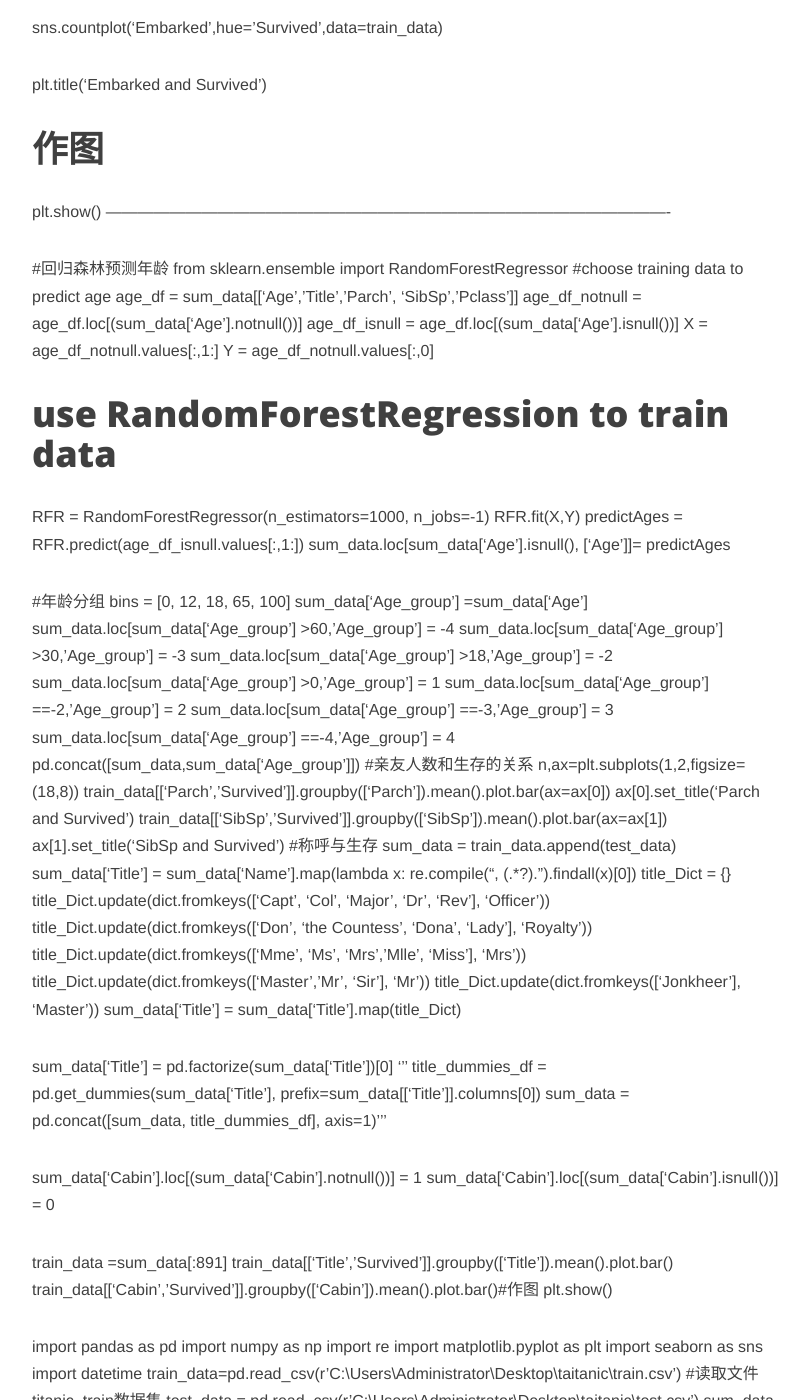
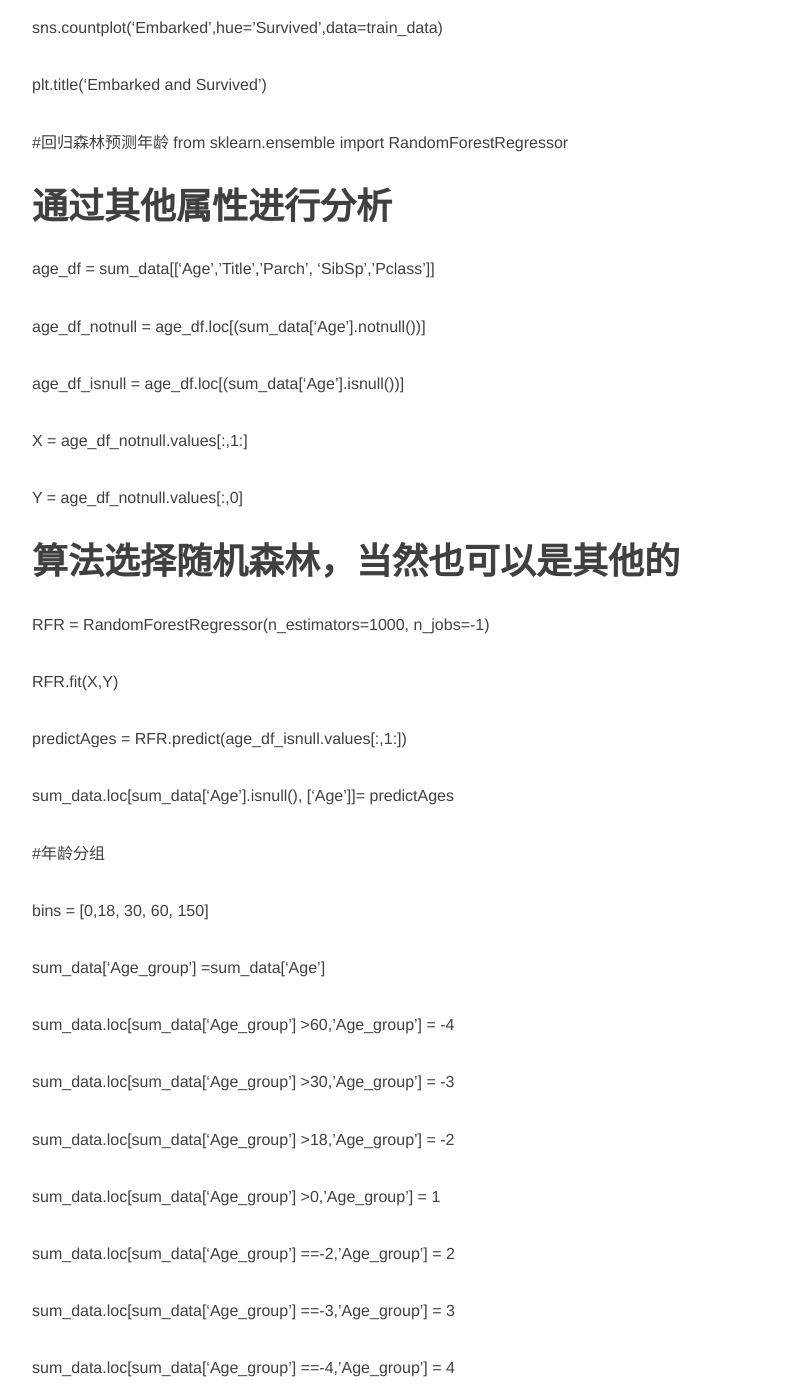
Before and after one commit to cyc19950621/cyc19950621.github.io, a Jekyll site: the page built from _posts/2019-04-03-titanic.md, in a window 1280 px wide and 1400 px high, scrolled down 3620 px. Shown: the whole window, without its empty margins (233-1042 px from the left). Built offline with Jekyll 4.4.1, drawn with Linux system fonts in a browser that asks for light colours; nearby versions of some CDN libraries; comment, search, counter and statistics services are not loaded; some of the changed text lies outside the part shown.

Commit message:
Update 2019-04-03-titanic.md

```diff
--- a/_posts/2019-04-03-titanic.md
+++ b/_posts/2019-04-03-titanic.md
@@ -98,64 +98,110 @@ plt.xticks(rotation = 0)
 sns.countplot('Embarked',hue='Survived',data=train_data)
 
 plt.title('Embarked and Survived')
-# 作图
-plt.show()
-----------------------------------------------------------------------------------------------------------
 
 #回归森林预测年龄
 from sklearn.ensemble import RandomForestRegressor
-#choose training data to predict age
+
+# 通过其他属性进行分析
+
 age_df = sum_data[['Age','Title','Parch', 'SibSp','Pclass']]
+
 age_df_notnull = age_df.loc[(sum_data['Age'].notnull())]
+
 age_df_isnull = age_df.loc[(sum_data['Age'].isnull())]
+
 X = age_df_notnull.values[:,1:]
+
 Y = age_df_notnull.values[:,0]
-# use RandomForestRegression to train data
+
+# 算法选择随机森林，当然也可以是其他的
+
 RFR = RandomForestRegressor(n_estimators=1000, n_jobs=-1)
+
 RFR.fit(X,Y)
+
 predictAges = RFR.predict(age_df_isnull.values[:,1:])
+
 sum_data.loc[sum_data['Age'].isnull(), ['Age']]= predictAges
 
 #年龄分组
-bins = [0, 12, 18, 65, 100]
+
+bins = [0,18, 30, 60, 150]
+
 sum_data['Age_group'] =sum_data['Age']
+
 sum_data.loc[sum_data['Age_group'] >60,'Age_group'] = -4
+
 sum_data.loc[sum_data['Age_group'] >30,'Age_group'] = -3
+
 sum_data.loc[sum_data['Age_group'] >18,'Age_group'] = -2
+
 sum_data.loc[sum_data['Age_group'] >0,'Age_group'] = 1
+
 sum_data.loc[sum_data['Age_group'] ==-2,'Age_group'] = 2
+
 sum_data.loc[sum_data['Age_group'] ==-3,'Age_group'] = 3
+
 sum_data.loc[sum_data['Age_group'] ==-4,'Age_group'] = 4
+
 pd.concat([sum_data,sum_data['Age_group']])
-#亲友人数和生存的关系
+
+# 亲友人数和生存的关系
+
 n,ax=plt.subplots(1,2,figsize=(18,8))
+
 train_data[['Parch','Survived']].groupby(['Parch']).mean().plot.bar(ax=ax[0])
+
 ax[0].set_title('Parch and Survived')
+
 train_data[['SibSp','Survived']].groupby(['SibSp']).mean().plot.bar(ax=ax[1])
+
 ax[1].set_title('SibSp and Survived')
-#称呼与生存
+
+# 称呼与生存的关系
 sum_data = train_data.append(test_data)
+
 sum_data['Title'] = sum_data['Name'].map(lambda x: re.compile(", (.*?)\.").findall(x)[0])
+
 title_Dict = {}
+# 称呼分类
 title_Dict.update(dict.fromkeys(['Capt', 'Col', 'Major', 'Dr', 'Rev'], 'Officer'))
+
 title_Dict.update(dict.fromkeys(['Don', 'the Countess', 'Dona', 'Lady'], 'Royalty'))
+
 title_Dict.update(dict.fromkeys(['Mme', 'Ms', 'Mrs','Mlle', 'Miss'], 'Mrs'))
+
 title_Dict.update(dict.fromkeys(['Master','Mr', 'Sir'], 'Mr'))
+
 title_Dict.update(dict.fromkeys(['Jonkheer'], 'Master'))
+
 sum_data['Title'] = sum_data['Title'].map(title_Dict)
 
 sum_data['Title'] = pd.factorize(sum_data['Title'])[0]
-'''
+# 加入tittle
 title_dummies_df = pd.get_dummies(sum_data['Title'], prefix=sum_data[['Title']].columns[0])
+
 sum_data = pd.concat([sum_data, title_dummies_df], axis=1)'''
+# 对仓位进行简单处理
 
 sum_data['Cabin'].loc[(sum_data['Cabin'].notnull())] = 1
+
 sum_data['Cabin'].loc[(sum_data['Cabin'].isnull())] = 0
 
 train_data =sum_data[:891]
+
 train_data[['Title','Survived']].groupby(['Title']).mean().plot.bar()
-train_data[['Cabin','Survived']].groupby(['Cabin']).mean().plot.bar()#作图
+
+train_data[['Cabin','Survived']].groupby(['Cabin']).mean().plot.bar()
+
+# 作图
+
 plt.show()
+
+---------------------------------------------------------------------------------------------------------------------------
+# 搞事的分割线
+通过之前的作图，对这个数据有了滴定的了解了
+
 
 import pandas as pd
 import  numpy as np
```
